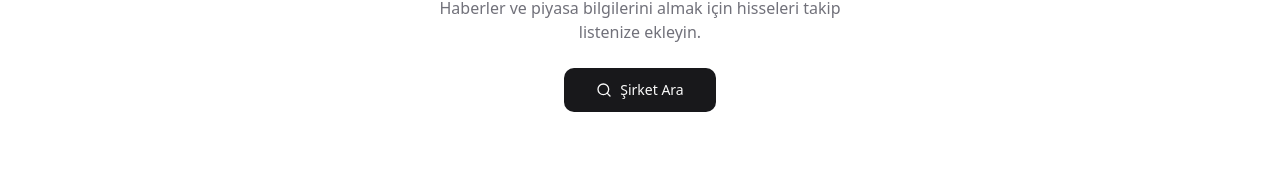
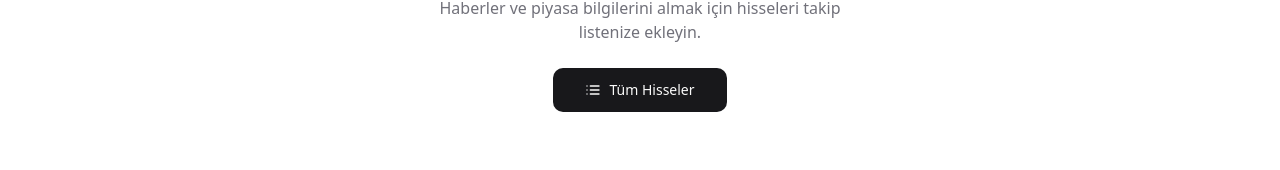
Before and after one commit to burakemretetik/ai_trading_bot, a React (Vite) app: page / in a window 1280 px wide. Shown: the part 443-613 px from the top of the page. Built offline with nearby package versions, Linux system fonts and the light colour scheme.

Commit message:
Update empty state button text
Update the text of the button displayed in the empty state component from "Şirket Ara" to "Tüm Hisseler" and change the icon.

```diff
--- a/src/components/EmptyState.tsx
+++ b/src/components/EmptyState.tsx
@@ -1,6 +1,6 @@
 
 import React from 'react';
-import { Search, TrendingUp } from 'lucide-react';
+import { List, TrendingUp } from 'lucide-react';
 import { Button } from '@/components/ui/button';
 
 interface EmptyStateProps {
@@ -20,8 +20,8 @@ const EmptyState: React.FC<EmptyStateProps> = ({ onSearchClick }) => {
       </p>
 
       <Button onClick={onSearchClick} size="lg" className="gap-2">
-        <Search className="h-4 w-4" />
-        <span>Şirket Ara</span>
+        <List className="h-4 w-4" />
+        <span>Tüm Hisseler</span>
       </Button>
     </div>
   );
```
